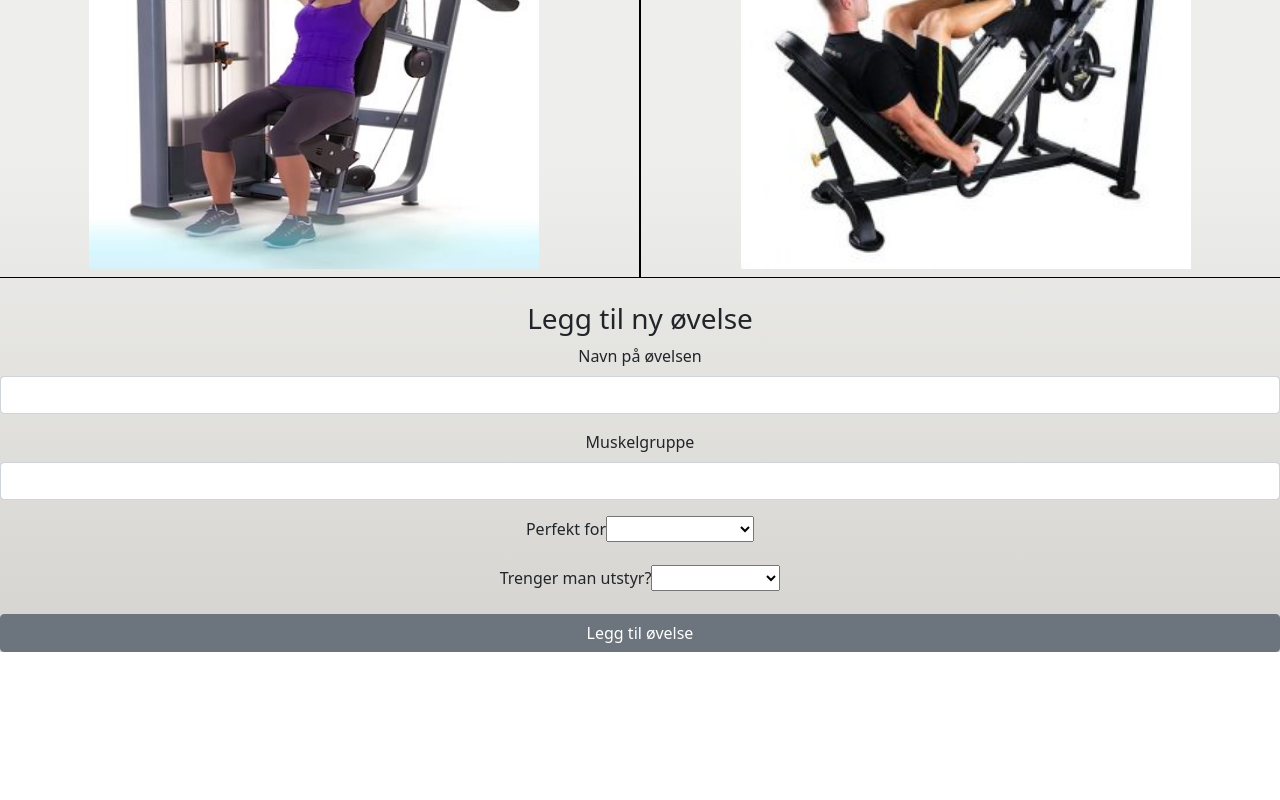
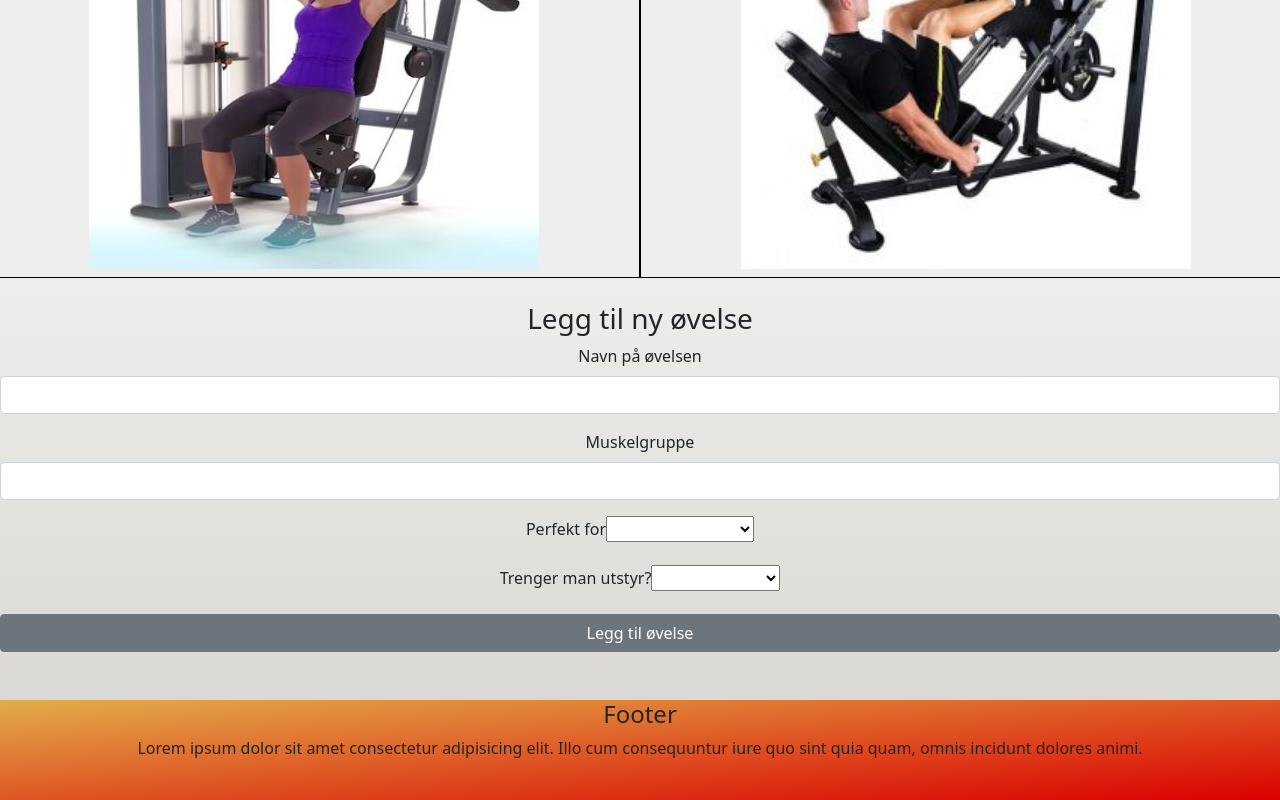
Before and after one commit to SebEil/Arbeidskrav-DS4102, a Vue app: page / in a window 1280 px wide. Shown: the part 918-1718 px from the top of the page. Before the commit the page ends 1618 px from the top, so only its background shows below. Built offline with nearby package versions, Linux system fonts and the light colour scheme.

Commit message:
Lagt til footer

```diff
--- a/src/App.vue
+++ b/src/App.vue
@@ -1,6 +1,7 @@
 <template>
 <main>
   <nav-bar></nav-bar>
+  <footer-for></footer-for>
 </main>
 </template>
 
@@ -8,11 +9,13 @@
 import 'bootstrap/dist/css/bootstrap.min.css'
 import 'bootstrap-icons/font/bootstrap-icons.css'
 import navBar from "./components/navBar.vue"
+import footerFor from "./components/footerFor.vue"
 
 export default {
   name: 'App',
   components: {
-    navBar
+    navBar,
+    footerFor
   }
 }
 </script>
--- /dev/null
+++ b/src/components/footerFor.vue
@@ -0,0 +1,14 @@
+<template>
+    <section class="background-color">
+        <h4>Footer</h4>
+        <p>Lorem ipsum dolor sit amet consectetur adipisicing elit. Illo cum consequuntur iure quo sint quia quam, omnis incidunt dolores animi.</p>
+    </section>
+</template>
+
+<style scoped>
+    .background-color {
+        background: linear-gradient(to top left, rgb(219, 0, 0), rgb(226, 173, 73));
+        text-align: center;
+        height: 100px;
+    }
+</style>
--- a/src/components/views/aboutPage.vue
+++ b/src/components/views/aboutPage.vue
@@ -1,5 +1,7 @@
 <template>
+    <section>
         <h3>About us</h3>
+
         <p>
             Lorem ipsum, dolor sit amet consectetur adipisicing elit.
             Provident illum beatae hic quaerat natus deserunt! Consectetur,
@@ -7,4 +9,18 @@
             debitis facilis corporis hic a? Id adipisci officiis saepe! Atque facere
             aspernatur cupiditate nihil quo!
         </p>
+    </section>
 </template>
+
+<style scoped>
+
+section{
+    height: 1000px;
+    padding: 3rem;
+}
+
+h3{
+    text-align: center;
+}
+
+</style>
```
Lines whose indentation alone changed are shown as unchanged.
